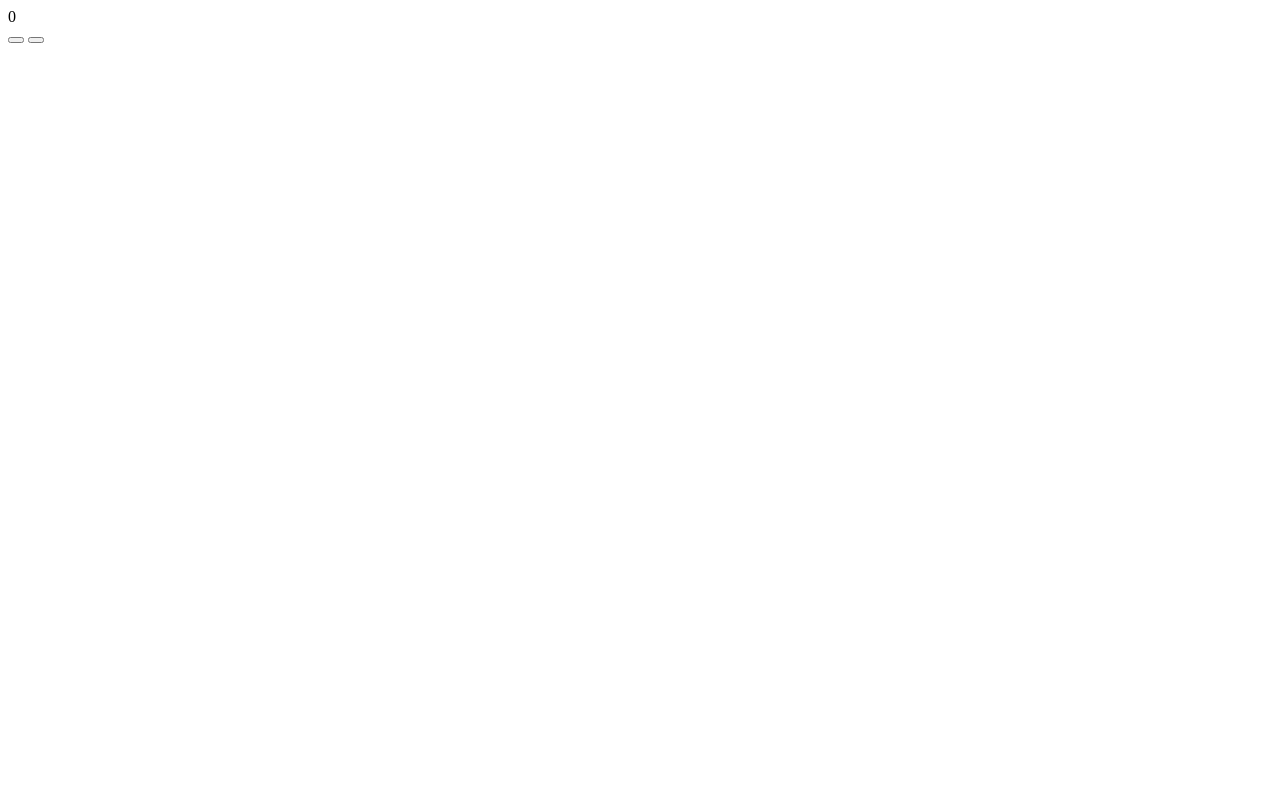
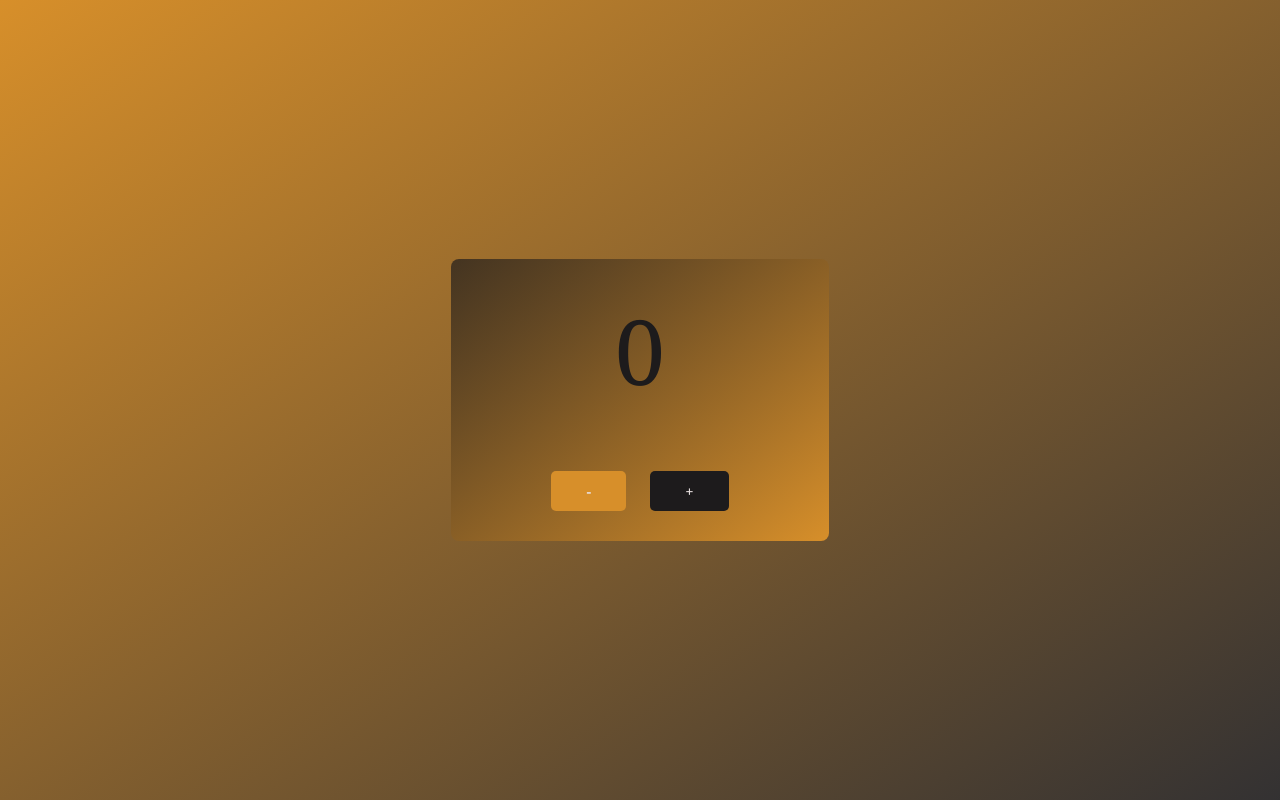
Before and after one commit to egidiosalinaro/counter, a plain HTML site: page index.html in a window 1280 px wide. Drawn offline with Linux system fonts and the light colour scheme.

Commit message:
final commit

```diff
--- a/css/style.css
+++ b/css/style.css
@@ -0,0 +1,70 @@
+* {
+  margin: 0;
+  padding: 0;
+  box-sizing: border-box;
+  font-family: Georgia, 'Times New Roman', Times, serif;
+}
+
+body {
+  display: flex;
+  flex-direction: column;
+  align-items: center;
+  justify-content: center;
+  text-align: center;
+  height: 100vh;
+  background: linear-gradient(
+    to bottom right,
+    rgb(215, 143, 42),
+    rgba(29, 27, 28, .9)
+  );
+}
+
+#counter {
+  background: linear-gradient(
+    to top left,
+    rgb(215, 143, 42),
+    rgba(29, 27, 28, .7)
+  );
+  padding: 30px 90px;
+  border-radius: 8px;
+}
+
+#number {
+  color: rgba(29, 27, 28);
+  margin-bottom: 60px;
+  font-size: 90px;
+}
+
+#buttons button {
+  color: rgb(232, 224, 224);
+  padding: 10px 35px;
+  border: none;
+  border-radius: 5px;
+  font-size: 15px;
+  font-weight: bold;
+  margin: 0 10px;
+  cursor: pointer;
+  transition: 0.7s;
+}
+
+
+#minus {
+  background: rgb(215, 143, 42);
+}
+
+#plus {
+  background: rgba(29, 27, 28);
+}
+
+#plus:hover,
+#minus:hover {
+  transform: scale(1.2);
+}
+
+#minus:hover {
+  background: rgb(215, 143, 42, .75);
+}
+
+#plus:hover {
+  background: rgba(29, 27, 28, .8);
+}
--- a/index.html
+++ b/index.html
@@ -9,15 +9,13 @@
 </head>
 <body>
   <div id="counter">
-    <div id="number">
-      0
-    </div>
+    <div id="number"></div>
     <div id="buttons">
       <button id="minus"></button>
       <button id="plus"></button>
     </div>
   </div>
 
-  <script src="js/main.js"></script>
+  <script src="js/script.js"></script>
 </body>
 </html>
--- a/js/main.js
+++ /dev/null
@@ -1,6 +0,0 @@
-let data = [
-  {
-    plus: '+',
-    minus: '-'
-  },
-];
--- /dev/null
+++ b/js/script.js
@@ -0,0 +1,55 @@
+// writing objects on document
+let numbers = [
+  {
+    starting: 0
+  },
+];
+
+let zero = numbers.map(function(item) {
+  return (
+      item.starting
+    );
+})
+
+const numberZero = document.querySelector('#number')
+numberZero.innerHTML = zero.join('\n');
+
+let buttons = [
+  {
+    plus: '+',
+    minus: '-'
+  },
+];
+
+let minor = buttons.map(function(item) {
+  return (
+    item.minus
+  )
+})
+
+let major = buttons.map(function(item) {
+  return (
+    item.plus
+  );
+})
+
+const minusButton = document.querySelector('#minus')
+const plusButton = document.querySelector('#plus')
+
+minusButton.innerHTML = minor.join('\n');
+plusButton.innerHTML = major.join('\n');
+
+// counter main functions
+var counter = 0;
+
+plusButton.onclick = function add(){
+  counter++;
+  document.querySelector('#number').innerHTML = counter
+}
+
+minusButton.onclick = function subtract(){
+  if (counter != 0) {
+    counter--;
+  }
+  document.querySelector('#number').innerHTML = counter
+}
```
